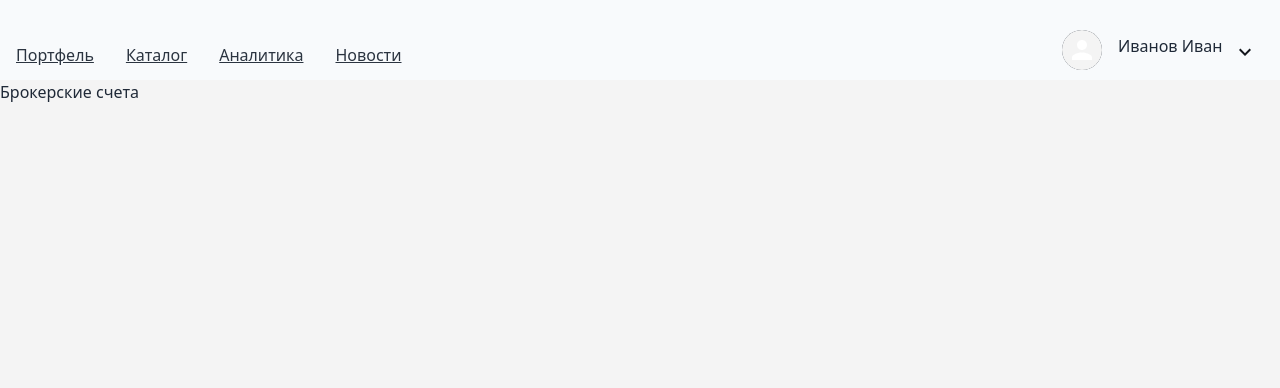
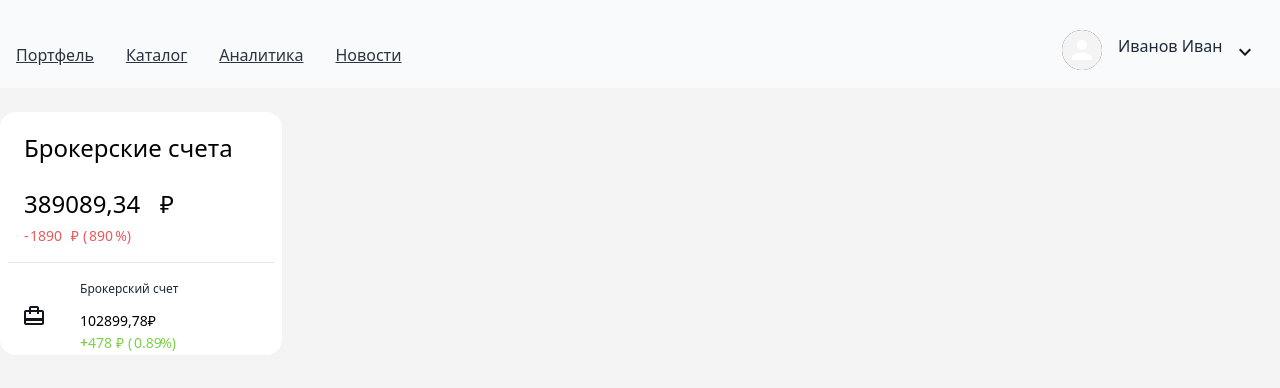
Before and after one commit to AndreiNosov/Moex_contest, a React (Create React App) app: page / in a window 1280 px wide. Shown: the top 388 px of the page. Built offline with nearby package versions, Linux system fonts and the light colour scheme.

Commit message:
[01]: Thi's brocer counter

```diff
--- a/src/App.js
+++ b/src/App.js
@@ -1,13 +1,15 @@
 import React from 'react';
 // import './app.css';
 import HeaderFC from './components/Header.js';
-import SidebarFC from './components/Sidebar.js';
+import SidebarFC from './components/aside/Sidebar.js';
 
 const App = (props) => {
 	return (
 		<>
 			<HeaderFC />
-			<SidebarFC />
+			<div className='content pt-6 flex'>
+				<SidebarFC />
+			</div>
 		</>
 	);
 };
--- a/src/app.css
+++ b/src/app.css
@@ -7,10 +7,14 @@ html {
 background-color: #F4F4F4 !important;
 }
 
-#root,
-.toolbar {
+#root {
 	max-width: 1920px;
 	width: 100%;
+	margin: 0 auto;
+}
+#root,
+.toolbar,
+.content {
 	margin: 0 auto;
 }
 
@@ -29,10 +33,15 @@ headers {
 a {
 cursor: pointer;
 }
+@layer components {
+.toolbar,
+	.content {
 
-@layer components {
+width: 100%;
+	max-width: 1660px;
+}
+/* ------------------ header start ------------------ */
 
-	/* ------------------ header start ------------------ */
 .profile_preview span {
 	display: block;
 	min-height: 40px;
@@ -63,12 +72,84 @@ a {
 }
 
 /* header completed */
+
 /* ------------------ sidebar start ------------------ */
-	sidebar>div {
+.sidebar {
+	width: 282px
+}
+
+.sidebar>div,
+.sidebar>section {
 	width: 266px;
+margin: 0 auto;
+}
 
+.money span,
+.counter_money span,
+.maney,
+.percerntiles,
+.case_counter {
+	display: block;
+	position: relative;
+}
+
+.money span:after,
+.counter_money span:after,
+.counter_money__today span:after,
+.case_counter::after {
+	content: '₽';
+	display: inline-block;
+	position: absolute;
+	right: 0;
+}
+
+.counter_money>span::before {
+	content: '-';
+	display: inline-block;
+	position: absolute;
+	left: 0;
+}
+
+.case .counter_money>span::before {
+	content: '+';
+	display: inline-block;
+	position: absolute;
+	left: 0;
+}
+
+.counter_money__today span:after {}
+
+.counter_money__percerntiles::after,
+.counter_money__percerntiles::before {
+	display: inline-block;
+	position: absolute;
+	right: 0;
+}
+
+.counter_money__percerntiles::after {
+	content: "(";
+	left: 0;
+}
+
+.counter_money__percerntiles::before {
+	content: "%)";
+	right: 0;
+}
+/* sidebar completed */
+/* ------------------ broker start ------------------ */
+.broker>div {
+	min-height: 92px;
+}
+
+/* bag */
+.case_preview {
+	background: no-repeat center url('./pic/bag.svg');
+	background-position-x: 0;
+	width: 56px;
 
 }
 
-	/* sidebar completed */
+
+
+/* broker completed */
 }
--- a/src/components/Header.js
+++ b/src/components/Header.js
@@ -2,8 +2,8 @@ import React from "react";
 
 export default function HeaderFC(props) {
 	return (
-		<header className="flex flex-row pt-[30px] bg-slate-50 h-[80px] basis-full">
-			<div className="toolbar flex flex-row basis-[1660px]">
+		<header className="flex flex-row pt-[30px] bg-slate-50 h-[88px] basis-full">
+			<div className="toolbar flex flex-row">
 				<div className='nav flex-none flex flex-row basis-[933px]'>
 					<nav className="flex basis-full">
 						<ul className="flex basis-full flex-row flex-nowrap">
--- a/src/components/Sidebar.js
+++ /dev/null
@@ -1,21 +0,0 @@
-import React from "react";
-
-export default function SidebarFC(prop) {
-	return (
-		<sidebar className="bg-white rounded-2xl">
-			<div className="title">
-				<h1>Брокерские счета</h1>
-			</div>
-			<div className="counter">
-				<div className="counter counter_money">
-					<span ></span>
-				</div>
-				<div className="counter counter_money">
-					<span className="counter_money__today"></span>
-					<span className="counter_money__percerntiles"></span>
-
-				</div>
-			</div>
-		</sidebar>
-	)
-}
--- /dev/null
+++ b/src/components/aside/Broker.js
@@ -0,0 +1,26 @@
+import React from "react";
+
+export default function BrokerFC(prop) {
+	return (
+		<section className="broker pl-4">
+			<div className="case  pt-3 flex">
+				<div className="case_preview"></div>
+				<div className="case_total pt-1.5 grid grid-cols-3 flex-row text-xs">
+					<div className="title grow grid-cols-2 row-span-1 col-span-3">
+						<h5>Брокерский счет</h5>
+					</div>
+					<div className="grow col-span-3 row-span-1">
+						<span className="case_counter w-fit pr-2 font-sans text-sm pt-3 text-base text-black font-normal">102899,78</span>
+					</div>
+					<div className=" maney counter_money row-span-1 col-span-1 w-min  font-sans">
+						<span className="text-[#7DD14A] font-normal text-sm pr-3">+478</span>
+					</div>
+					<div className="percerntiles ml-1 pl-1.5 w-[48px] flex row-span-1 col-span-2 justify-start  font-sans" >
+						<span className="counter_money__percerntiles  text-[#7DD14A] text-sm pr-[1.75rem]">0.89</span>
+
+					</div>
+				</div>
+			</div>
+		</section>
+	)
+}
--- /dev/null
+++ b/src/components/aside/Sidebar.js
@@ -0,0 +1,25 @@
+import React from "react";
+import BrokerFC from "./Broker";
+
+export default function SidebarFC(prop) {
+	return (
+		<aside className="sidebar pt-5 bg-white rounded-2xl">
+			<div className="title text-2xl font-medium font-sans pl-4 text-black ">
+				<h1>Брокерские счета</h1>
+			</div>
+			<div className="money text-2xl   pt-6 pl-4 font-medium text-black font-sans">
+				<span className="  w-[150px]">389089,34 </span>
+			</div>
+			<div className="counter flex pt-1.5 pb-4 text-2xl pl-4 border-b-[1px] ">
+				<div className=" maney counter_money w-[55px] font-sans">
+					<span className="text-[#EC595B] font-normal pl-1.5 text-sm">1890</span>
+				</div>
+				<div className="percerntiles ml-1 pl-1.5 w-[48px] flex pr-[1.75rem] font-sans" >
+					<span className="counter_money__percerntiles  text-[#EC595B] text-sm">890</span>
+
+				</div>
+			</div>
+			<BrokerFC />
+		</aside>
+	)
+}
```
Also changed, not shown: src/pic/bag.svg (added). Lines whose indentation alone changed are shown as unchanged.
